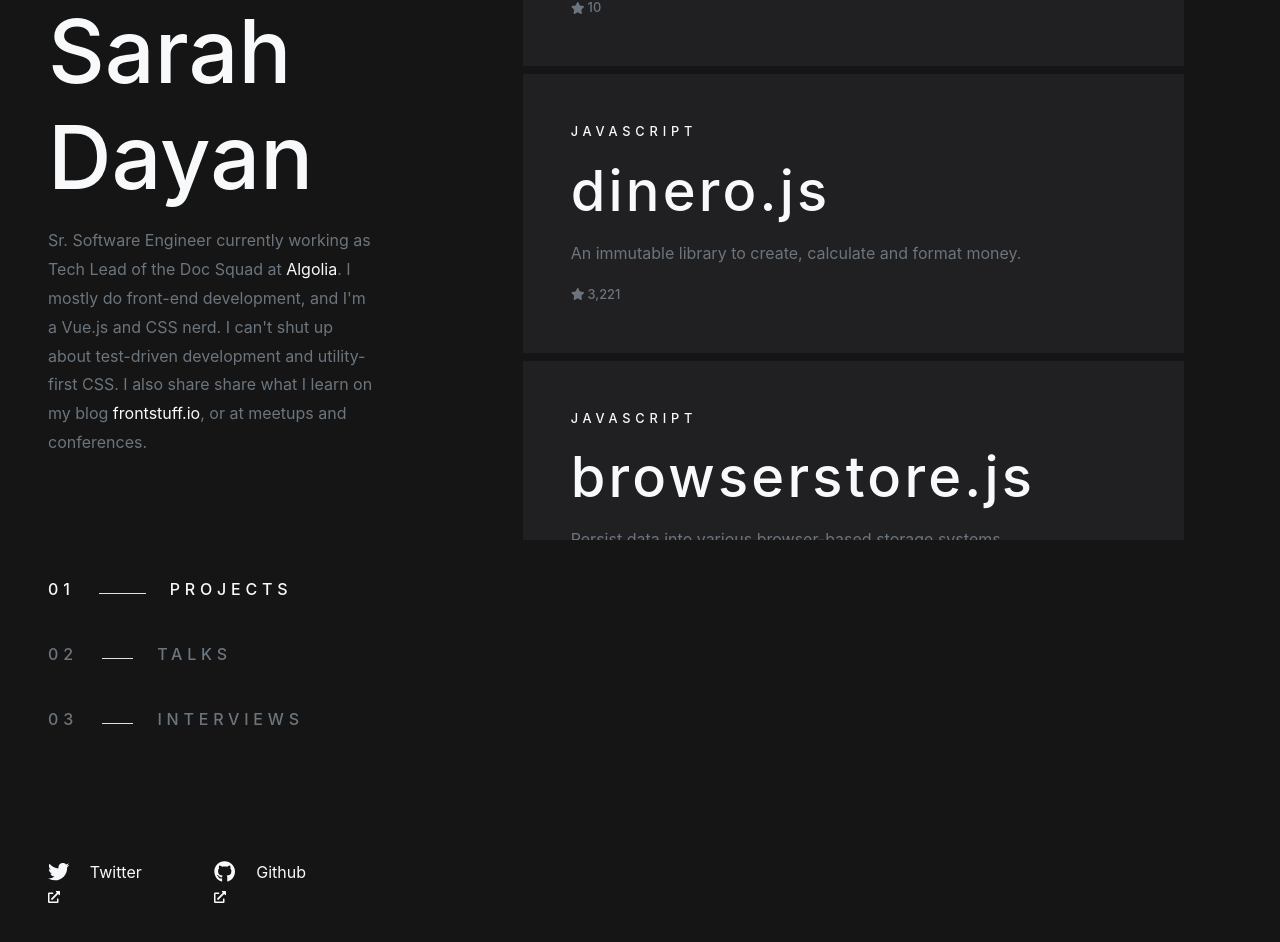
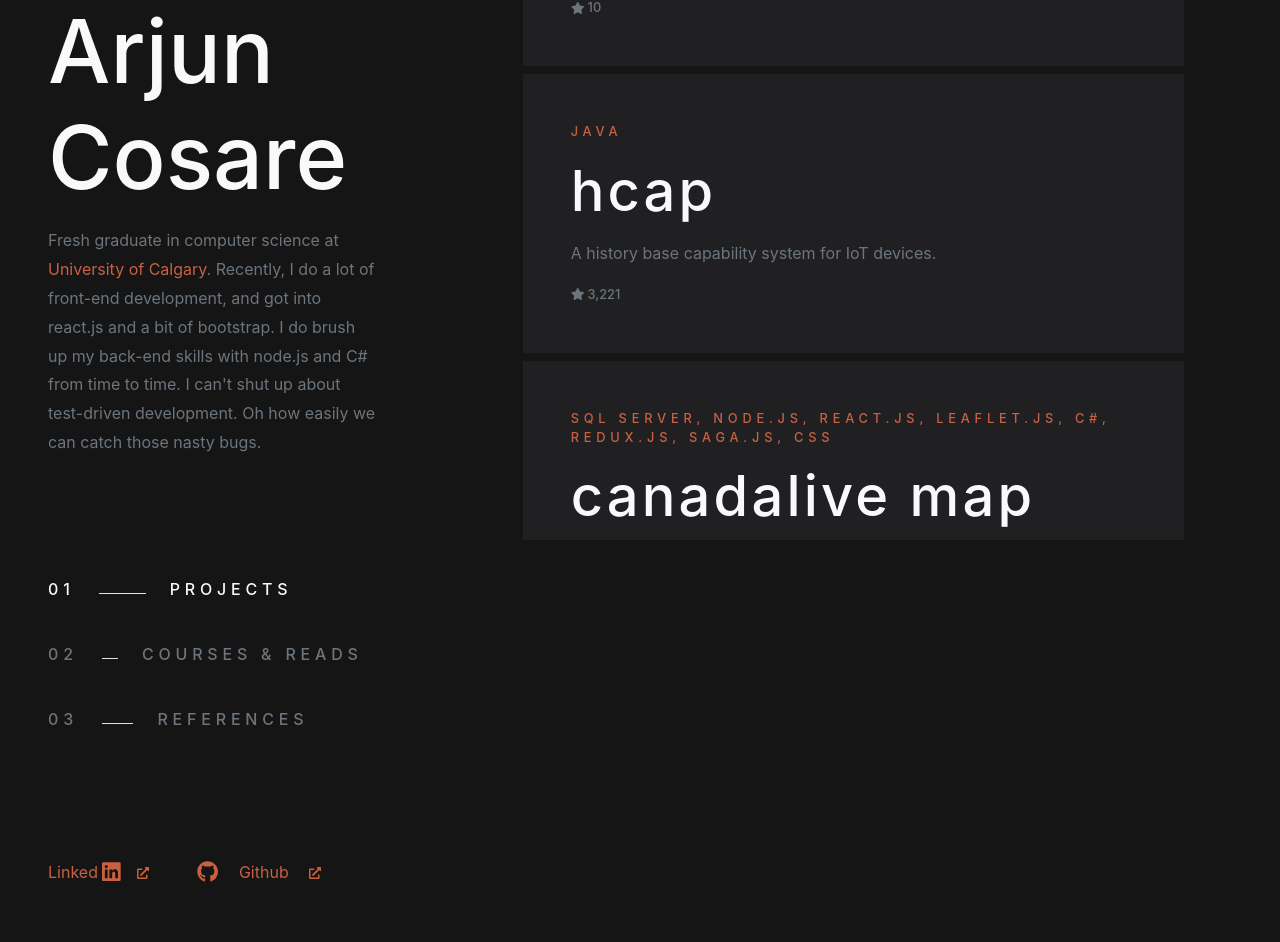
Before and after one commit to acosa188/project-side-scroll, a React (Create React App) app: page / in a window 1280 px wide. Shown: the part 260-1202 px from the top of the page. Built offline with nearby package versions, Linux system fonts and the light colour scheme.

Commit message:
Subbing placeholder for my info.

```diff
--- a/public/css/style.css
+++ b/public/css/style.css
@@ -2,7 +2,19 @@ body {
     background-color: rgb(21,21,21);
 }
 
+.ac-orange-color {
+    color: #C86142;
+}
+
 /*Custom CSS for nav*/
+.ac-link {
+    color: #C86142;
+}
+
+.ac-link:hover {
+    color: #A01F12;
+}
+
 .nav-link {
     color: #6c757d;
 }
@@ -90,3 +102,31 @@ body {
 .ac-card-bgcolor {
     background-color: rgb(32, 32, 34);
 }
+
+/*Phone sizes portrait*/
+@media (min-width: 575px) {
+
+}
+
+/*Phone sizes landscape*/
+@media (min-width: 768px) {
+
+}
+
+/*Tablet sizes*/
+@media (min-width: 992px) {
+    .card-columns {
+        -webkit-column-count: 2;
+        -moz-column-count: 2;
+        column-count: 2;
+    }
+}
+
+/*Computer sizes*/
+@media (min-width: 1200px) {
+    .card-columns {
+        -webkit-column-count: 3;
+        -moz-column-count: 3;
+        column-count: 3;
+    }
+}
--- a/src/App.js
+++ b/src/App.js
@@ -20,7 +20,7 @@ function App() {
               <div className="col-8 ">
                   <div className="ac-content-wrapper" data-spy="scroll" data-target="#ac-navigation" data-offset="0">
                       <ProjectList id="projectID" />
-                      <TalksList id="talksID" />
+                      <TalksList id="coursesID" />
                   </div>
               </div>
           </div>
--- a/src/components/footerLinks.js
+++ b/src/components/footerLinks.js
@@ -1,19 +1,19 @@
 import React, { Component } from 'react'
 import { FontAwesomeIcon } from '@fortawesome/react-fontawesome'
 import { faExternalLinkAlt } from '@fortawesome/free-solid-svg-icons'
-import { faTwitter, faGithub } from '@fortawesome/free-brands-svg-icons'
+import { faLinkedin, faGithub } from '@fortawesome/free-brands-svg-icons'
 
 class FooterLinks extends Component {
     render() {
         return (
             <div className="footerLinksClass d-flex justify-content-start text-light p-5">
-                <a className="text-light mr-5" href="#">
-                    <FontAwesomeIcon className="mr-3" icon={faTwitter} size="lg" />
-                    <span className="mr-3"> Twitter </span>
+                <a className="ac-link mr-5" href="https://www.linkedin.com/in/arjun-cosare-350601154/">
+                    <span className=""> Linked </span>
+                    <FontAwesomeIcon className="mr-3" icon={faLinkedin} size="lg" />
                     <FontAwesomeIcon icon={faExternalLinkAlt} size="xs" />
 
                 </a>
-                <a className="text-light mr-5" href="#">
+                <a className="ac-link mr-5" href="https://github.com/acosa188">
                     <FontAwesomeIcon className="mr-3" icon={faGithub} size="lg" />
                     <span className="mr-3" > Github </span>
                     <FontAwesomeIcon icon={faExternalLinkAlt} size="xs" />
--- a/src/components/intro.js
+++ b/src/components/intro.js
@@ -5,12 +5,12 @@ class Intro extends Component {
         return (
             <div className="introClass p-5">
                 <p className="display-2 text-light ac-intro-name">
-                    Hello, I'm Sarah Dayan
+                    Hello, I'm Arjun Cosare
                 </p>
                 <p className="text-muted ac-intro-summary">
-                    Sr. Software Engineer currently working as Tech Lead of the Doc Squad at <a className="text-light" href="#">Algolia</a>. I mostly do front-end
-                    development, and I'm a Vue.js and CSS nerd. I can't shut up about test-driven development and utility-first CSS. I also share
-                    share what I learn on my blog <a className="text-light" href="#">frontstuff.io</a>, or at meetups and conferences.
+                    Fresh graduate in computer science at <a className="ac-link" href="https://www.ucalgary.ca/">University of Calgary</a>. Recently, I do a lot of front-end
+                    development, and got into react.js and a bit of bootstrap. I do brush up my back-end skills with node.js and C# from time to time. I can't shut up
+                    about test-driven development. Oh how easily we can catch those nasty bugs.
                 </p>
             </div>
         );
--- a/src/components/navigation.js
+++ b/src/components/navigation.js
@@ -8,11 +8,11 @@ class Navigation extends Component {
                     <a className="nav-item  nav-link ac-nav-item h7 d-inline-flex mb-3 pl-0" href="#projectID">
                         01 <hr className="ac-w-15 ac-hr d-inline-flex mx-4" /> PROJECTS
                     </a>
-                    <a className="nav-item nav-link ac-nav-item h7 d-inline-flex mb-3 pl-0" href="#talksID">
-                        02 <hr className="ac-w-10 ac-hr d-inline-flex mx-4" /> TALKS
+                    <a className="nav-item nav-link ac-nav-item h7 d-inline-flex mb-3 pl-0" href="#coursesID">
+                        02 <hr className="ac-w-10 ac-hr d-inline-flex mx-4" /> COURSES&nbsp;&&nbsp;READS
                     </a>
-                    <a className="nav-item nav-link ac-nav-item h7 d-inline-flex mb-3 pl-0" href="#interviewID">
-                        03 <hr className="ac-w-10 ac-hr d-inline-flex mx-4" /> INTERVIEWS
+                    <a className="nav-item nav-link ac-nav-item h7 d-inline-flex mb-3 pl-0" href="#referenceID">
+                        03 <hr className="ac-w-10 ac-hr d-inline-flex mx-4" /> REFERENCES
                     </a>
                 </nav>
             </div>
--- a/src/components/projectCard.js
+++ b/src/components/projectCard.js
@@ -6,7 +6,7 @@ class ProjectCard extends Component {
     render() {
         return (
             <div className="projectCard ac-card-bgcolor p-5 mb-2">
-                <p className="ac-project-card-lang-size ac-project-card-lang-spacing text-uppercase text-light">{this.props.languages}</p>
+                <p className="ac-project-card-lang-size ac-project-card-lang-spacing text-uppercase ac-orange-color">{this.props.languages}</p>
                 <p className="display-4 ac-project-card-title-weight ac-project-card-title-spacing text-light">{this.props.title}</p>
 
                 <p className="h7 text-muted">{this.props.summary}</p>
--- a/src/components/projectList.js
+++ b/src/components/projectList.js
@@ -7,13 +7,16 @@ class ProjectList extends Component {
             <div className="projectListClass nav p-5 mx-5 mb-5" id={this.props.id}>
                 <nav className="nav d-flex flex-column w-100">
                     <a className="nav-item nav-link p-0" href="#">
-                        <ProjectCard languages="typescript" title="snippets.js" summary="Extract code snippets from source files." likes="10" />
+                        <ProjectCard languages="Node.js, Javascript, discord.js" title="ivara the merchant" summary="A discord bot that lets user to query the warframe market place." likes="10" />
                     </a>
                     <a className="nav-item nav-link p-0" href="#">
-                        <ProjectCard languages="javascript" title="dinero.js" summary="An immutable library to create, calculate and format money." likes="3,221" />
+                        <ProjectCard languages="java" title="hcap" summary="A history base capability system for IoT devices." likes="3,221" />
                     </a>
                     <a className="nav-item nav-link p-0" href="#">
-                        <ProjectCard languages="javascript" title="browserstore.js" summary="Persist data into various browser-based storage systems." likes="3,221" />
+                        <ProjectCard languages="sql server, node.js, react.js, leaflet.js, c#, redux.js, saga.js, css" title="canadalive map" summary="An interactive map that compares last year's tax returns and current year's tax return." likes="3,221" />
+                    </a>
+                    <a className="nav-item nav-link p-0" href="#">
+                        <ProjectCard languages="mvc, razor, c#, mysql" title="easy grading" summary="An application that let students check and measure their needed grade on future projects and exams." likes="3,221" />
                     </a>
 
                 </nav>
--- a/src/components/talksCard.js
+++ b/src/components/talksCard.js
@@ -9,7 +9,7 @@ class TalksCard extends Component {
                 <div className="card-body">
                     <div className="d-flex flex-column p-4 ">
                         <div className="mb-5">
-                            <p className="ac-talks-card-lang-size ac-talks-card-lang-spacing text-uppercase text-light mb-0">
+                            <p className="ac-talks-card-lang-size ac-talks-card-lang-spacing text-uppercase ac-orange-color mb-0">
                                 {this.props.eventName}
                             </p>
                             <p className="mb-0">
@@ -31,7 +31,7 @@ class TalksCard extends Component {
                             </p>
                             <div className="d-inline-block">
                                 {this.props.videoLink &&
-                                    <a className="text-muted mr-4" href={this.props.videoLink}>
+                                    <a className="ac-link mr-4" href={this.props.videoLink}>
                                         <small className="font-weight-bold">
                                             Video &nbsp;
                                         </small>
@@ -40,7 +40,7 @@ class TalksCard extends Component {
                                 }
 
                                 {this.props.slideLink &&
-                                    <a className="text-muted" href={this.props.slideLink}>
+                                    <a className="ac-link" href={this.props.slideLink}>
                                         <small className="font-weight-bold">
                                             Slides &nbsp;
                                         </small>
```
